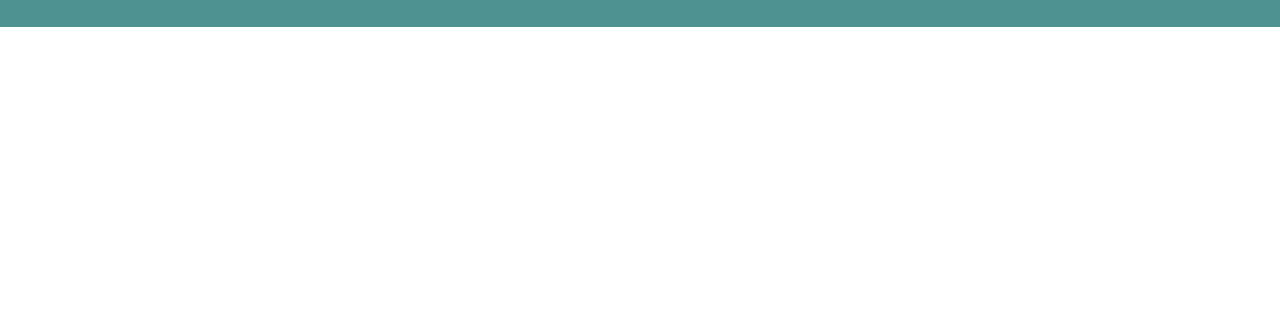
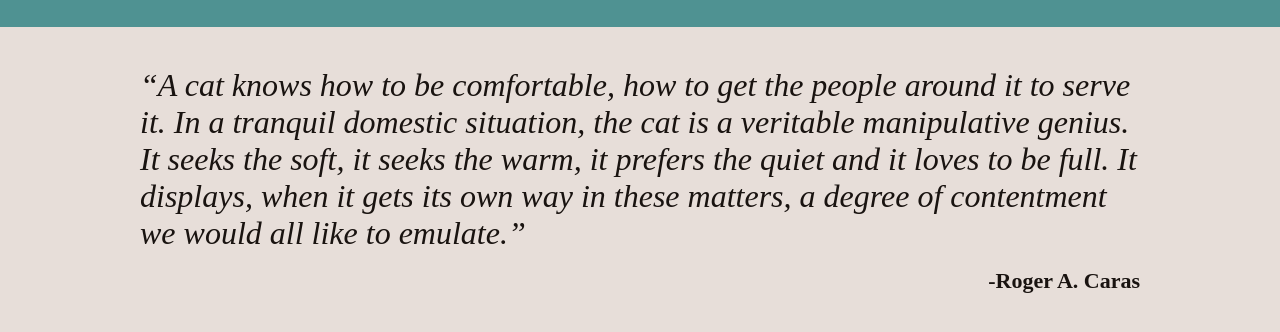
Before and after one commit to insertSoul/lolas-webpage, a plain HTML site: page index.html in a window 1280 px wide. Shown: the part 924-1256 px from the top of the page. Before the commit the page ends 951 px from the top, so only its background shows below. Drawn offline with Linux system fonts and the light colour scheme.

Commit message:
Add quote section to webpage

```diff
--- a/index.html
+++ b/index.html
@@ -58,7 +58,8 @@
     </div>
 
     <div class="quote">
-
+        <div>“A cat knows how to be comfortable, how to get the people around it to serve it. In a tranquil domestic situation, the cat is a veritable manipulative genius. It seeks the soft, it seeks the warm, it prefers the quiet and it loves to be full. It displays, when it gets its own way in these matters, a degree of contentment we would all like to emulate.”</div>
+        <div class="author"> -Roger A. Caras</div>
     </div>
 
     <div class="sign-in">
--- a/styles.css
+++ b/styles.css
@@ -75,7 +75,21 @@ ul{
     border-radius: 25px;
 }
 .quote{
-
+    background-color: #E7DED9;
+    font-size: 32px;
+    font-style: italic;
+    font-weight: light;
+    color: #191310;
+    display: flex;
+    flex-direction: column;
+    padding: 40px 140px;
+    gap: 16px;
+}
+.author{
+    align-self: flex-end;
+    font-style: normal;
+    font-size: 22px;
+    font-weight: bold;
 }
 .sign-in{
     display: flex;
```
